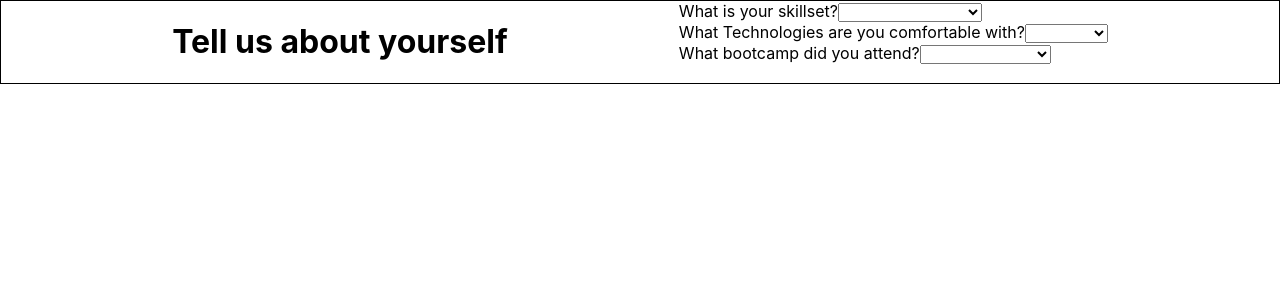
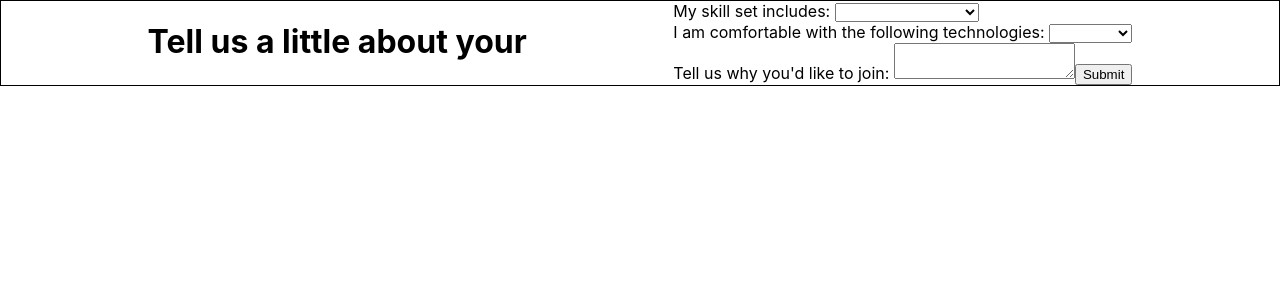
Before and after one commit to theCOOPcc/sign-up-form, a React (Create React App) app: page / in a window 1280 px wide. Shown: the top 300 px of the page. Built offline with nearby package versions, Linux system fonts and the light colour scheme.

Commit message:
update more stuff

```diff
--- a/src/components/forms/fields.js
+++ b/src/components/forms/fields.js
@@ -1,6 +1,6 @@
 
 export const engineerSkills = {
-  name: 'What is your skillset?',
+  name: 'My skill set includes: ',
   value:'skillSet',
   choices: [
     'Graph Database',
@@ -18,7 +18,7 @@ export const engineerSkills = {
 
 
 export const engineerTech = {
-  name: 'What Technologies are you comfortable with?',
+  name: 'I am comfortable with the following technologies: ',
   value: 'techs',
   choices: [
     'React',
@@ -55,8 +55,7 @@ choices: [
 ]
 }
 
-export const allFields = [
+export const firstFields = [
   engineerSkills,
   engineerTech,
-  bootcamps,
 ]
--- a/src/components/forms/index.js
+++ b/src/components/forms/index.js
@@ -1,6 +1,6 @@
 import React from 'react'
 import ReactDom from 'react-dom'
-import {Formik, Form} from 'formik'
+import {Formik, Form, Field} from 'formik'
 import * as Yup from 'yup'
 import * as Fields from './fields'
 import * as Inputs from './inputs'
@@ -9,7 +9,7 @@ import * as Inputs from './inputs'
 const PageForm = () => {
   function formValues(){
     let arr = []
-    Fields.allFields.forEach(field => {
+    Fields.firstFields.forEach(field => {
       const object = {}
       Object.defineProperty(object, `${field.name}`, {value:" ", writable: true})
       arr.push(
@@ -21,9 +21,11 @@ const PageForm = () => {
 
   const initValues = formValues();
 
+  const onSubmit = values => console.log('Form Data', values)
+
   return (
     <>
-    <h1>Tell us about yourself</h1>
+    <h1>Tell us a little about your</h1>
     <Formik
       initialValues={{
         helpWith: '',
@@ -43,18 +45,13 @@ const PageForm = () => {
           .max(15, 'Must be 15 characters or less ')
           .required('Required'),
       })}
-      onSubmit={(values, {setSubmitting}) => {
-        setTimeout(() => {
-          alert(JSON.stringify(values, null, 2));
-          setSubmitting(false)
-        }, 400)
-      }}
+      onSubmit={onSubmit}
       >
         <Form>
           {/* <Inputs.SeclectInput label='My Skillset Includes' name='skillSet' />  */}
 
-          { Fields.allFields.map(f => (
-            <Inputs.SeclectInput label={f.name} name={f.value}>
+          { Fields.firstFields.map(f => (
+            <Inputs.SeclectInput label={f.name} name={f.value} >
               <option value=''></option>
               {f.choices.map(c => (
                 <option value={c}>{c}</option>
@@ -62,6 +59,10 @@ const PageForm = () => {
             </Inputs.SeclectInput>
           ))}
 
+          <label htmlFor="whyJoin">Tell us why you'd like to join: </label>
+          <Field as='textarea' name="whyJoin" id='whyJoin'></Field>
+
+          <button onClick={onSubmit}>Submit</button>
         </Form>
 
 
--- a/src/components/forms/inputs.js
+++ b/src/components/forms/inputs.js
@@ -1,4 +1,4 @@
-import {useField} from 'formik'
+import {useField, Field} from 'formik'
 
 export const TextInput = ({label, ...props}) => {
   const [field, meta] = useField(props);
@@ -31,7 +31,7 @@ export const TextAreaInput = ({label, ...props}) => {
   return (
     <div>
       <label htmlFor={props.id || props.name}>{label}</label>
-      <textarea {...field} {...props} />
+      <Field as='textarea' {...field} {...props} />
       {meta.touched && meta.error ? (
         <div className='error'>{meta.error}</div>
       ) : null}
```
